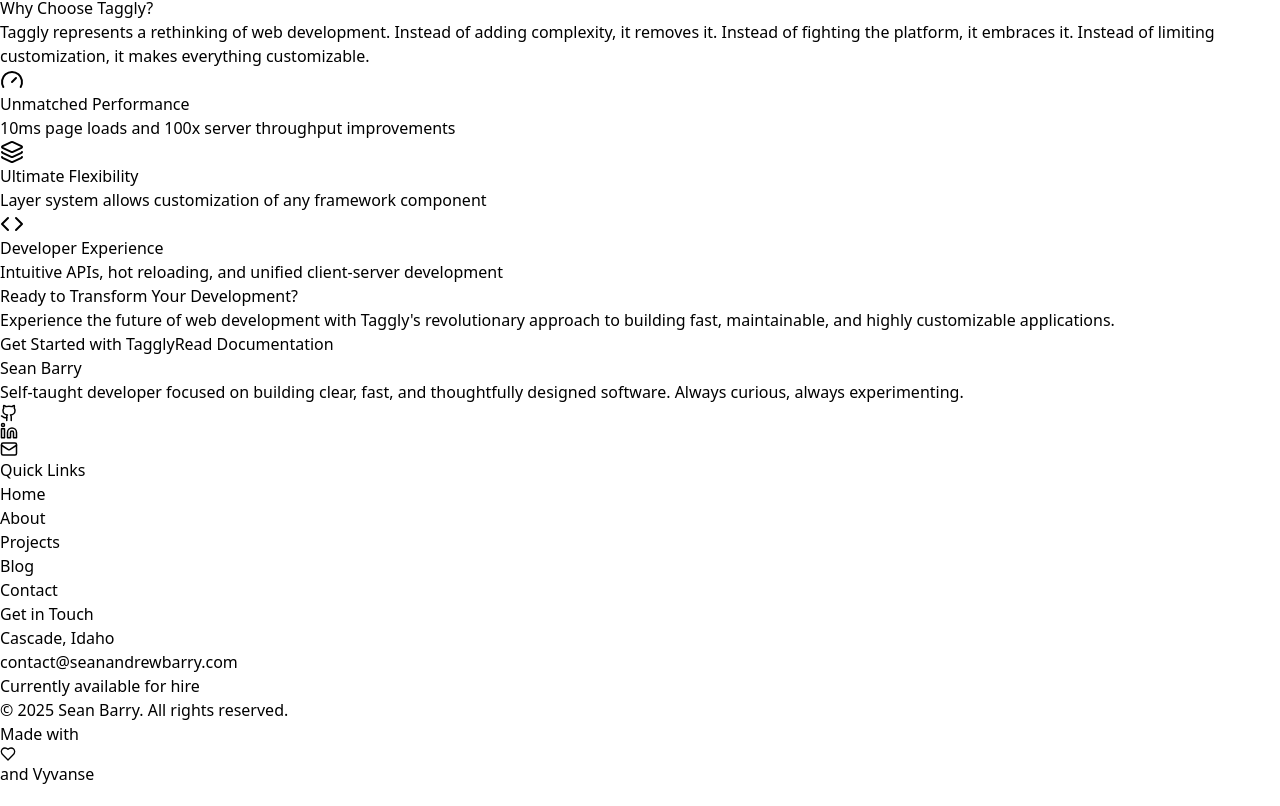
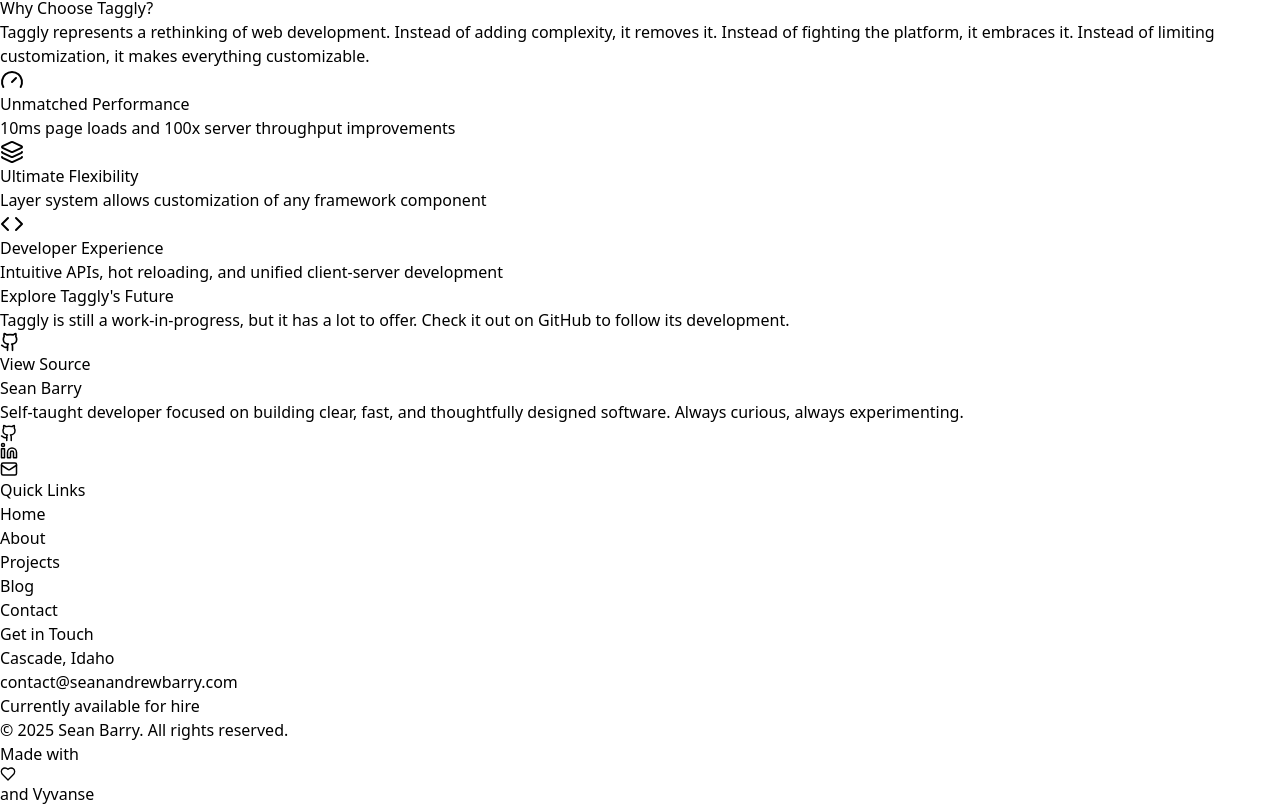
Before and after one commit to sean-andrew-barry/portfolio, a React (Vite) app: page /projects/taggly in a window 1280 px wide. Shown: the part 4057-4863 px from the top of the page. Built offline with nearby package versions, Linux system fonts and the light colour scheme.

Commit message:
Fixing horizontal scroll and improving CTA

```diff
--- a/src/pages/projects/Taggly.jsx
+++ b/src/pages/projects/Taggly.jsx
@@ -261,7 +261,7 @@
                 </p>
               </div>
             </div>
-            <div>
+            <div className="overflow-x-auto min-w-full">
               <h3 className="text-lg font-semibold mb-4">Tag Example</h3>
               <ShikiHighlighter
                 language="js"
@@ -304,7 +304,7 @@
               </div>
             </div>
 
-            <div>
+            <div className="overflow-x-auto min-w-full">
               <h3 className="text-lg font-semibold mb-4">Custom Div Example</h3>
               <ShikiHighlighter
                 code={`console.log("Hello Shiki!")`}
@@ -380,22 +380,17 @@
       {/* CTA */}
       <section className={`py-24 bg-gradient-to-r ${project.gradient.join(" ")} text-white`}>
         <div className="max-w-4xl mx-auto px-4 text-center">
-          <h2 className="text-4xl font-bold mb-6">Ready to Transform Your Development?</h2>
+          <h2 className="text-4xl font-bold mb-6">Explore Taggly's Future</h2>
           <p className="text-xl text-blue-100 mb-8 max-w-2xl mx-auto">
-            Experience the future of web development with Taggly's revolutionary approach to building fast, maintainable, and highly customizable applications.
+            Taggly is still a work-in-progress, but it has a lot to offer. Check it out on GitHub to follow its development.
           </p>
           <div className="flex flex-col sm:flex-row gap-4 justify-center">
             <a
-              href="#"
-              className="bg-white text-blue-600 px-8 py-4 rounded-lg font-semibold hover:bg-gray-100 transition-colors"
+              href={project.github}
+              className="inline-flex items-center gap-2 border-2 border-white text-white px-8 py-4 rounded-lg font-semibold hover:bg-white hover:text-blue-600 transition-colors"
             >
-              Get Started with Taggly
-            </a>
-            <a
-              href="#"
-              className="border-2 border-white text-white px-8 py-4 rounded-lg font-semibold hover:bg-white hover:text-blue-600 transition-colors"
-            >
-              Read Documentation
+              <Github size={20} />
+              View Source
             </a>
           </div>
         </div>
```
